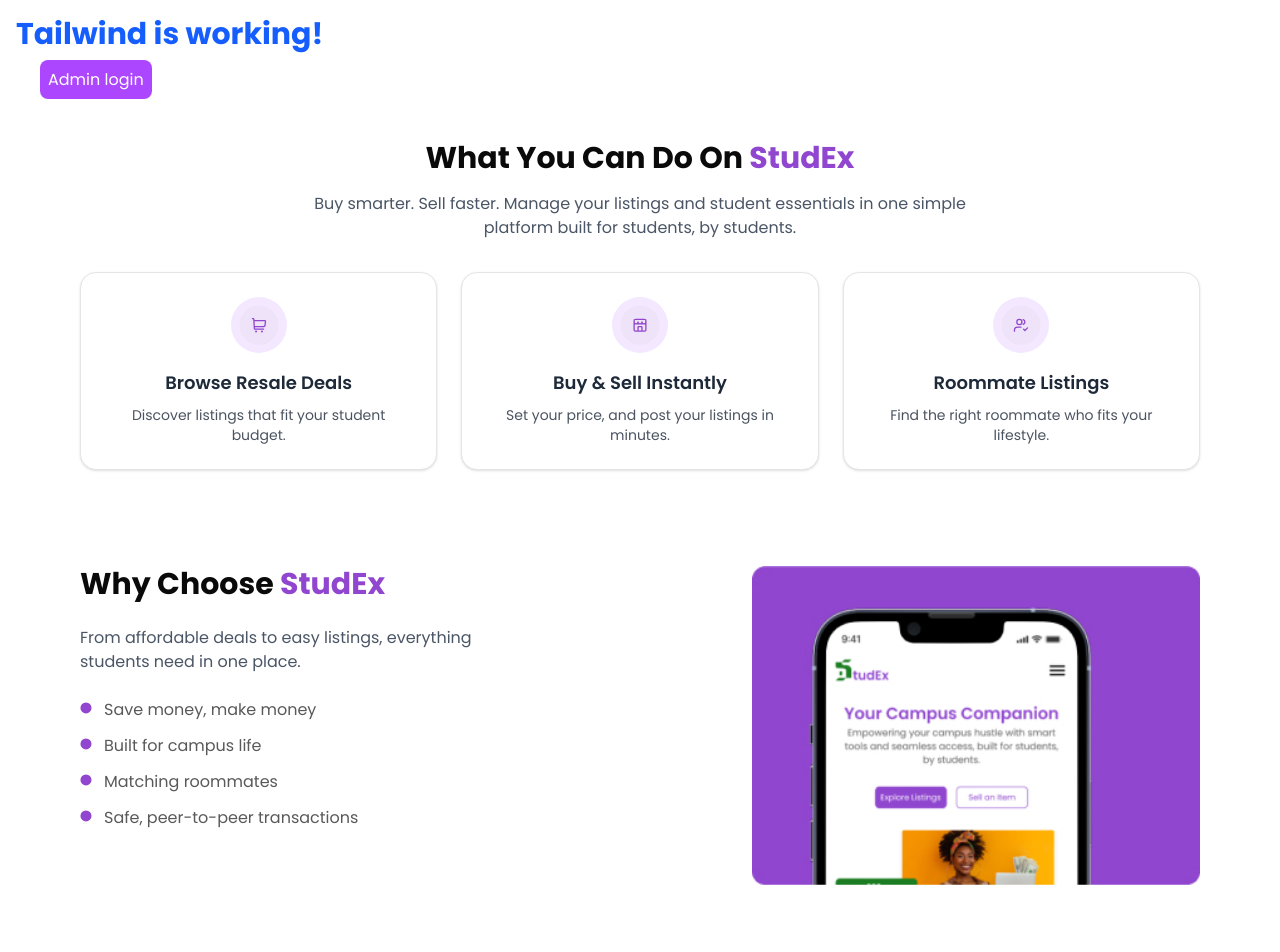
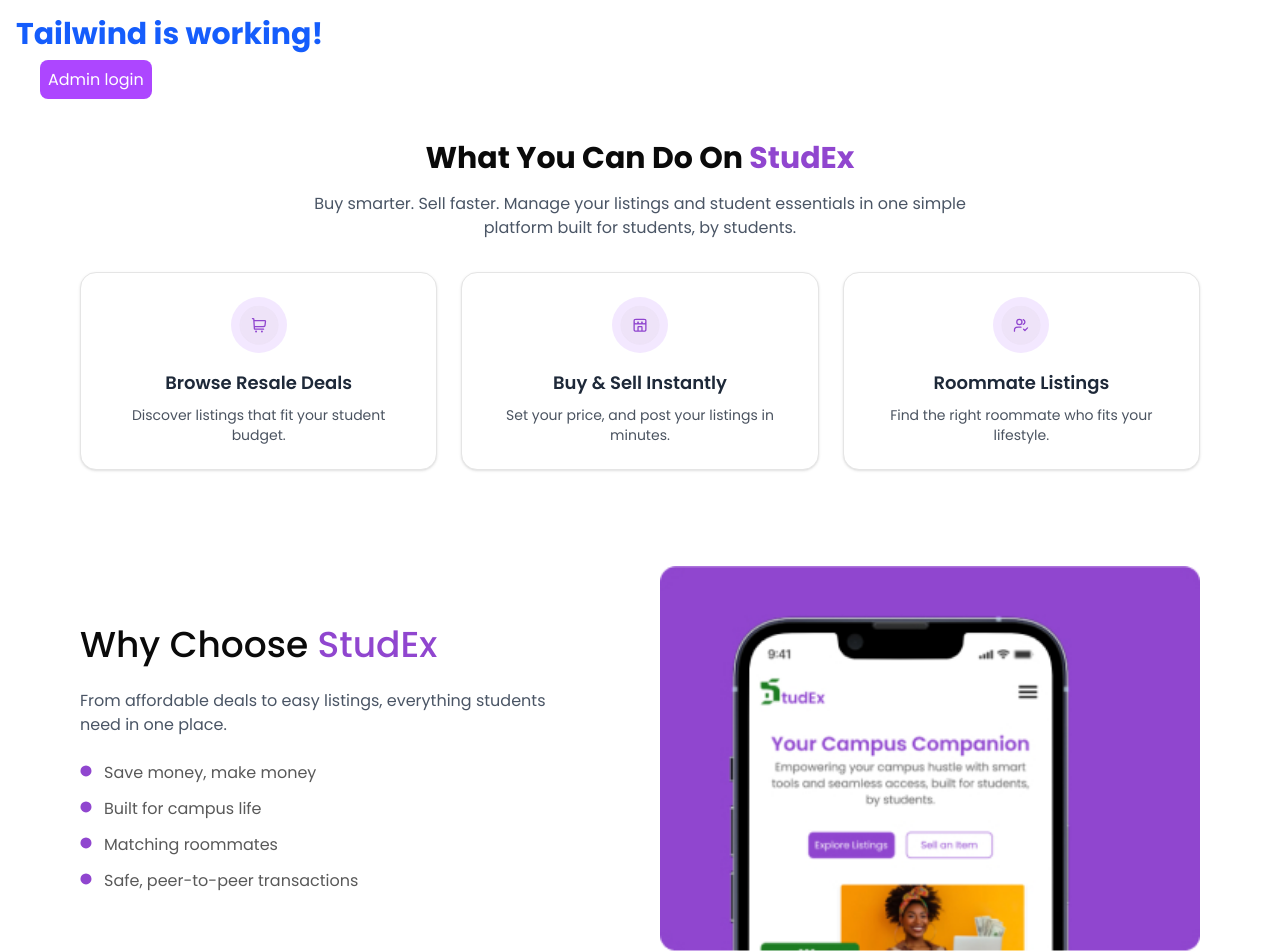
Before and after one commit to Studex-Product/studex-frontend, a React (Vite) app: page / in a window 1280 px wide. Shown: the top 952 px of the page. Built offline with nearby package versions, Linux system fonts and the light colour scheme.

Commit message:
Chore: Clean up UI

```diff
--- a/src/pages/Home.jsx
+++ b/src/pages/Home.jsx
@@ -49,19 +49,19 @@
 
         {/* Why Choose StudEx Section */}
 <section className="px-6 md:px-12 lg:px-20 py-12 flex justify-center">
-  <div className="max-w-6xl w-full grid grid-cols-1 lg:grid-cols-2 items-start gap-10">
+  <div className="max-w-6xl w-full flex flex-col md:flex-row items-center justify-around gap-10">
 
     {/* Heading */}
-    <div className="space-y-6 text-center lg:text-left flex flex-col items-center lg:items-start">
-      <h2 className="text-2xl md:text-3xl font-bold">
+    <div className="space-y-6 w-full md:w-1/2 text-center lg:text-left flex flex-col">
+      <h2 className="text-2xl md:text-3xl lg:text-4xl font-medium ">
         Why Choose <span className="text-[#9046CF]">StudEx</span>
       </h2>
-      <p className="text-gray-600 max-w-md">
+      <p className="text-gray-600  md:mr-12">
         From affordable deals to easy listings, everything students need in one place.
       </p>
 
       {/* Why Choose List */}
-      <ul className="space-y-3">
+      <ul className="space-y-3 ">
         {whyChoose.map((item) => (
           <li key={item.id} className="flex items-start gap-3">
             <img src={item.icon} alt="bullet" className="w-3 h-3 mt-1" />
@@ -72,11 +72,11 @@
     </div>
 
     {/* Image */}
-    <div className="flex justify-center lg:justify-end">
+    <div className=" md:w-1/2 w-full flex items-center justify-center">
       <img
         src={whyChooseImage}
         alt="Mobile Screen"
-        className="w-full max-w-md rounded-lg"
+        className="w-full h-full rounded-lg"
       />
     </div>
   </div>
```
